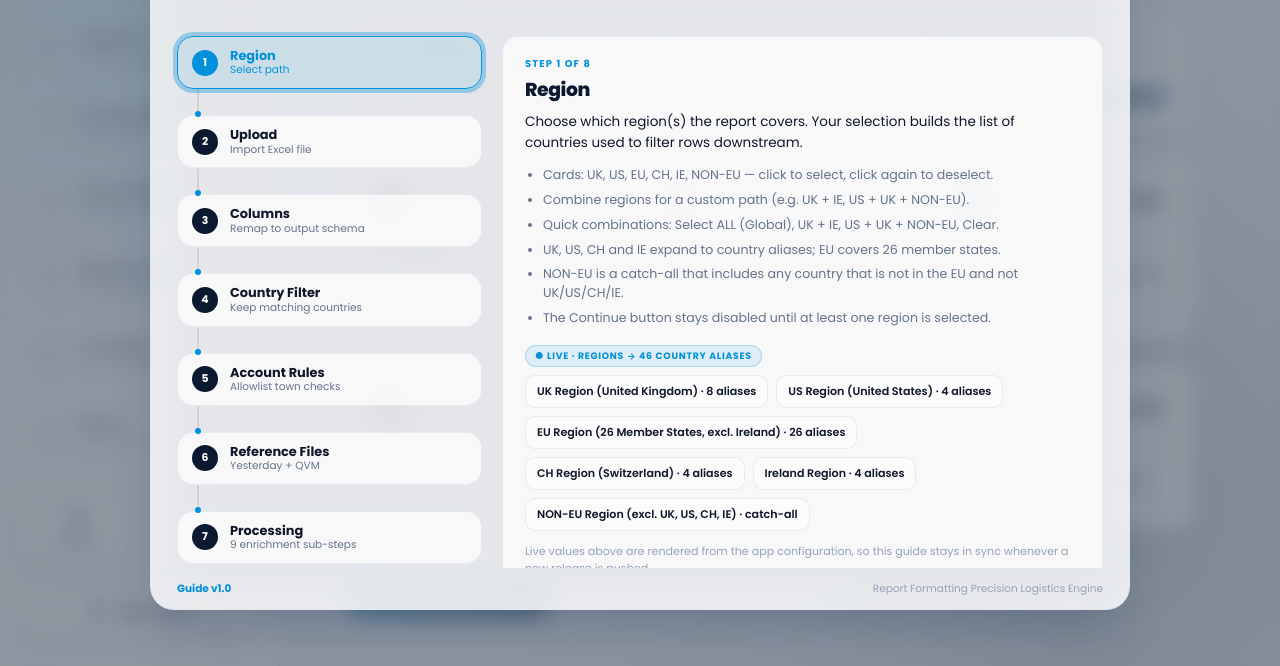
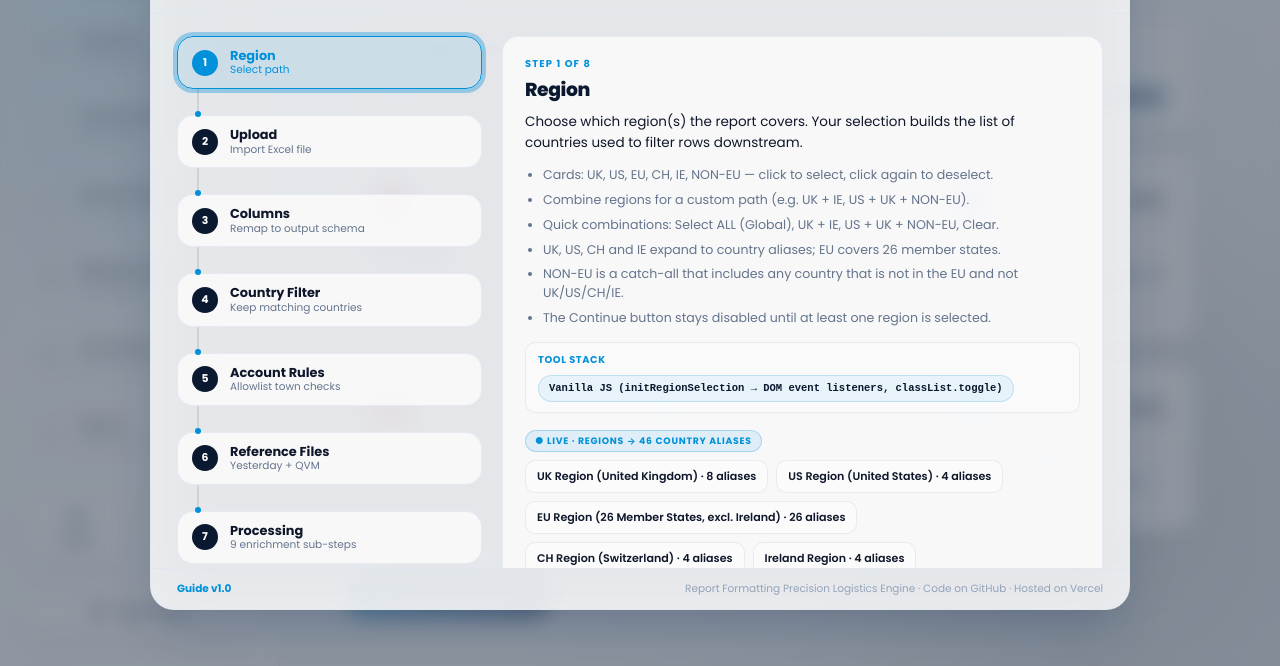
Before and after one commit to vishnuprasath838-design/reporting, a website: page index.html in a window 1280 px wide. Both pictures are taken after a click on the button "App Guide". Shown: the part 231-897 px from the top of the page. Drawn offline with nearby package versions, Linux system fonts and the light colour scheme.

Commit message:
Add tool stack info and hosting badges to App Guide

```diff
--- a/app.js
+++ b/app.js
@@ -90,6 +90,7 @@ const APP_GUIDE = {
         'NON-EU is a catch-all that includes any country that is not in the EU and not UK/US/CH/IE.',
         'The Continue button stays disabled until at least one region is selected.',
       ],
+      tools: ['Vanilla JS (initRegionSelection → DOM event listeners, classList.toggle)'],
     },
     {
       id: 'step2', step: 2, title: 'Upload', tagline: 'Import Excel file',
@@ -99,6 +100,7 @@ const APP_GUIDE = {
         'Shows the file name, row count, size and active sheet on success.',
         'The raw data becomes the baseline (original count); the working copy is what all later steps modify.',
       ],
+      tools: ['SheetJS (via handleFile → XLSX.read(), XLSX.utils.sheet_to_json())'],
     },
     {
       id: 'step3', step: 3, title: 'Columns', tagline: 'Remap to output schema',
@@ -108,6 +110,7 @@ const APP_GUIDE = {
         'Columns in the file that do not match the schema are not carried over.',
         'EXP DATE is a brand-new empty column — it is populated from yesterday\u2019s report in Step 7.',
       ],
+      tools: ['Vanilla JS (via applyColumnClean → Array.map(), norm() for header matching)'],
     },
     {
       id: 'step4', step: 4, title: 'Country Filter', tagline: 'Keep matching countries',
@@ -118,6 +121,7 @@ const APP_GUIDE = {
         'NON-EU keeps countries that are not EU members and not UK/US/CH/IE.',
         'Rows without a Delivery Country are removed.',
       ],
+      tools: ['Vanilla JS (via applyCountryFilter → Array.filter(), norm() for comparison)'],
     },
     {
       id: 'step5', step: 5, title: 'Account Rules', tagline: 'Allowlist town checks',
@@ -128,6 +132,7 @@ const APP_GUIDE = {
         'Rules can be deleted or added in the UI in real time.',
         'Rows that break a rule are removed and counted.',
       ],
+      tools: ['Vanilla JS (via applyRules → Array.filter(), norm() for key/town matching)'],
     },
     {
       id: 'step6', step: 6, title: 'Reference Files', tagline: 'Yesterday + QVM',
@@ -137,6 +142,10 @@ const APP_GUIDE = {
         'QVM File (optional) — backfills missing UPS Tracking / MAWB numbers.',
         'Both files are joined to your rows by Trial AWB (column A).',
         'Run Processing unlocks once yesterday\u2019s report is loaded.',
+      ],
+      tools: [
+        'SheetJS (via handleRefFile → parseFileAsAoA → XLSX.read(), XLSX.utils.sheet_to_json())',
+        'Vanilla JS (via buildLookup → Map indexed on Trial AWB)',
       ],
     },
     {
@@ -148,6 +157,10 @@ const APP_GUIDE = {
         'EXP DATE populated; packaging comment column and row colours added.',
         'Rows with a blank or future Collection Date are deleted.',
       ],
+      tools: [
+        'Vanilla JS (via runProcessing → forEach, filter, splice, Map lookups)',
+        'SheetJS.SSF (via parseDateValue → XLSX.SSF.parse_date_code for date parsing)',
+      ],
     },
     {
       id: 'step8', step: 8, title: 'Export', tagline: 'Preview & download',
@@ -158,18 +171,31 @@ const APP_GUIDE = {
         'Download Cleaned Report (.xlsx): frozen header, auto-filter, colour-coded rows, branded header fill.',
         'Start Over resets everything for a new file or region.',
       ],
+      tools: [
+        'ExcelJS (via downloadFile → new ExcelJS.Workbook(), worksheet.addRow(), row.fill)',
+        'SheetJS (via countUp → XLSX.utils for summary stats)',
+      ],
     },
   ],
   pipeline: [
-    { id: 'p1', title: 'Description Enrichment',   desc: 'Refresh Description from yesterday\u2019s report (column B) and replace any \u201CCourier Service\u201D value with #N/A.' },
-    { id: 'p2', title: 'UPS Tracking',             desc: 'Refresh UPS Tracking from yesterday\u2019s report (column C) for every row keyed by Trial AWB.' },
-    { id: 'p3', title: '1Z Consolidation',         desc: 'Join multiple 1Z tracking numbers into a single UPS Tracking/MAWB column, then drop the old UPS Tracking column.' },
-    { id: 'p4', title: 'QVM Backfill',             desc: 'Top up rows whose tracking is still empty using the QVM file (column C). Skipped when no QVM file is uploaded.' },
-    { id: 'p5', title: 'MAWB Backfill',            desc: 'Fill remaining empty tracking from the row\u2019s own MAWB value, then delete the MAWB column.' },
-    { id: 'p6', title: 'EXP DATE Lookup',          desc: 'Populate the EXP DATE column from yesterday\u2019s report (column M).' },
-    { id: 'p7', title: 'Packaging Comments',       desc: 'Add a comment column next to Packaging Type Size and colour rows from the colour letter in yesterday\u2019s report (column R).' },
-    { id: 'p8', title: 'Charge Reference Colours', desc: 'Colour any still-uncoloured row orange when its Charge Reference contains a flagged reference (LT19062 / LT18925 / EP5770).' },
-    { id: 'p9', title: 'Collection Date Cleanup',  desc: 'Delete rows whose Collection Date is blank, unparseable, or in the future — only past dates and today are kept.' },
+    { id: 'p1', title: 'Description Enrichment',   desc: 'Refresh Description from yesterday\u2019s report (column B) and replace any \u201CCourier Service\u201D value with #N/A.',
+      tools: ['Vanilla JS (Map.get() per row, String.includes for #Courier Service check)'] },
+    { id: 'p2', title: 'UPS Tracking',             desc: 'Refresh UPS Tracking from yesterday\u2019s report (column C) for every row keyed by Trial AWB.',
+      tools: ['Vanilla JS (Map.get() per row by Trial AWB)'] },
+    { id: 'p3', title: '1Z Consolidation',         desc: 'Join multiple 1Z tracking numbers into a single UPS Tracking/MAWB column, then drop the old UPS Tracking column.',
+      tools: ['Vanilla JS (String.match(/1Z/), Array.filter, column splice)'] },
+    { id: 'p4', title: 'QVM Backfill',             desc: 'Top up rows whose tracking is still empty using the QVM file (column C). Skipped when no QVM file is uploaded.',
+      tools: ['Vanilla JS (Map.get() from QVM lookup, isNA() guard)'] },
+    { id: 'p5', title: 'MAWB Backfill',            desc: 'Fill remaining empty tracking from the row\u2019s own MAWB value, then delete the MAWB column.',
+      tools: ['Vanilla JS (isNA() guard, column splice to drop MAWB)'] },
+    { id: 'p6', title: 'EXP DATE Lookup',          desc: 'Populate the EXP DATE column from yesterday\u2019s report (column M).',
+      tools: ['Vanilla JS (Map.get() by Trial AWB)', 'SheetJS.SSF (via parseDateValue → XLSX.SSF.parse_date_code)'] },
+    { id: 'p7', title: 'Packaging Comments',       desc: 'Add a comment column next to Packaging Type Size and colour rows from the colour letter in yesterday\u2019s report (column R).',
+      tools: ['Vanilla JS (PKG_COLOR_MAP lookup, Array.splice for new column, COLOR_ARGB fill)'] },
+    { id: 'p8', title: 'Charge Reference Colours', desc: 'Colour any still-uncoloured row orange when its Charge Reference contains a flagged reference (LT19062 / LT18925 / EP5770).',
+      tools: ['Vanilla JS (String.includes check against CHARGE_REF_ORANGE array)'] },
+    { id: 'p9', title: 'Collection Date Cleanup',  desc: 'Delete rows whose Collection Date is blank, unparseable, or in the future — only past dates and today are kept.',
+      tools: ['SheetJS.SSF (via parseDateValue → XLSX.SSF.parse_date_code)', 'Vanilla JS (Date comparison, Array.filter)'] },
   ],
 };
 
@@ -1494,11 +1520,15 @@ function selectGuideStep(id) {
 
   const pipelineItem = APP_GUIDE.pipeline.find(p => p.id === id);
   if (pipelineItem) {
-    detail.innerHTML = `
+    let pHtml = `
       <div class="gd-kicker is-pipeline">Processing · sub-step ${APP_GUIDE.pipeline.indexOf(pipelineItem) + 1} of ${APP_GUIDE.pipeline.length}</div>
       <div class="gd-title">${pipelineItem.title}</div>
-      <p class="gd-summary">${pipelineItem.desc}</p>
-      <p class="gd-note">Part of <strong>Step 7 — Processing</strong>. Runs automatically and is recorded in the process log.</p>`;
+      <p class="gd-summary">${pipelineItem.desc}</p>`;
+    if (pipelineItem.tools && pipelineItem.tools.length) {
+      pHtml += `<div class="gd-tools"><span class="gd-tools-label">Tool Stack</span><div class="gd-tools-chips">${pipelineItem.tools.map(t => `<span class="gd-tool-chip">${t}</span>`).join('')}</div></div>`;
+    }
+    pHtml += `<p class="gd-note">Part of <strong>Step 7 — Processing</strong>. Runs automatically and is recorded in the process log.</p>`;
+    detail.innerHTML = pHtml;
     return;
   }
 
@@ -1508,6 +1538,10 @@ function selectGuideStep(id) {
     <div class="gd-title">${step.title}</div>
     <p class="gd-summary">${step.summary}</p>
     <ul class="gd-list">${step.bullets.map(b => `<li>${b}</li>`).join('')}</ul>`;
+
+  if (step.tools && step.tools.length) {
+    html += `<div class="gd-tools"><span class="gd-tools-label">Tool Stack</span><div class="gd-tools-chips">${step.tools.map(t => `<span class="gd-tool-chip">${t}</span>`).join('')}</div></div>`;
+  }
 
   if (step.id === 'step1') html += guideLiveRegions();
   if (step.id === 'step3') html += guideLiveSchema();
--- a/index.html
+++ b/index.html
@@ -658,7 +658,7 @@
       </div>
       <div class="guide-panel-footer">
         <span class="guide-version" id="guide-version"></span>
-        <span>Report Formatting Precision Logistics Engine</span>
+        <span>Report Formatting Precision Logistics Engine · Code on GitHub · Hosted on Vercel</span>
       </div>
     </div>
   </div>
--- a/styles.css
+++ b/styles.css
@@ -1477,6 +1477,10 @@ body.guide-open { overflow: hidden; }
 .gd-swatch { display: inline-flex; align-items: center; gap: 7px; font-size: 0.74rem; color: var(--text-muted); }
 .gd-swatch-chip { width: 18px; height: 18px; border-radius: 5px; border: 1px solid rgba(0,0,0,0.12); box-shadow: inset 0 0 0 1px rgba(255,255,255,0.35); }
 .gd-note { margin-top: 12px; font-size: 0.74rem; color: var(--text-dim); line-height: 1.5; }
+.gd-tools { margin-top: 14px; padding: 10px 12px; border-radius: var(--radius-sm); border: 1px solid var(--border-glass); background: rgba(255,255,255,0.35); }
+.gd-tools-label { display: block; font-size: 0.66rem; font-weight: 700; text-transform: uppercase; letter-spacing: 0.06em; color: var(--brand-cyan); margin-bottom: 8px; }
+.gd-tools-chips { display: flex; flex-wrap: wrap; gap: 6px; }
+.gd-tool-chip { border-radius: 9999px; padding: 5px 10px; font-size: 0.7rem; font-weight: 600; font-family: 'SF Mono', 'Fira Code', 'Cascadia Code', monospace; color: var(--brand-navy); background: rgba(0,145,218,0.08); border: 1px solid rgba(0,145,218,0.18); line-height: 1.4; }
 
 .guide-panel-footer {
   display: flex;
@@ -1513,6 +1517,8 @@ body.guide-open { overflow: hidden; }
 [data-theme="dark"] .gd-table td { color: var(--text-main); }
 [data-theme="dark"] .gd-pill { background: rgba(20,30,55,0.8); color: var(--text-main); border-color: rgba(51,65,100,0.5); }
 [data-theme="dark"] .gd-swatch { color: var(--text-muted); }
+[data-theme="dark"] .gd-tools { background: rgba(20,30,55,0.6); border-color: rgba(51,65,100,0.5); }
+[data-theme="dark"] .gd-tool-chip { background: rgba(0,145,218,0.12); border-color: rgba(0,145,218,0.25); color: var(--text-main); }
 [data-theme="dark"] .guide-panel-footer { color: var(--text-dim); }
 
 /* Responsive */
```
Also changed, not shown: app-logic/function-map.md (+1 -1 lines).
